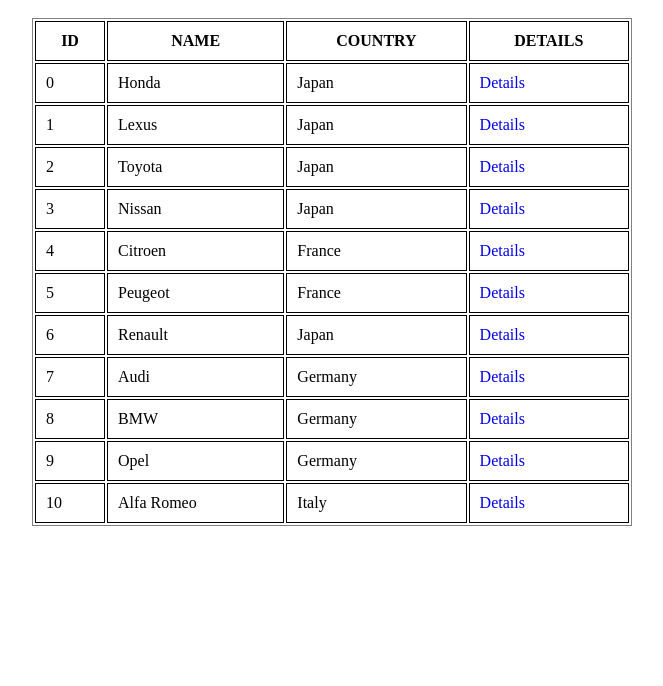
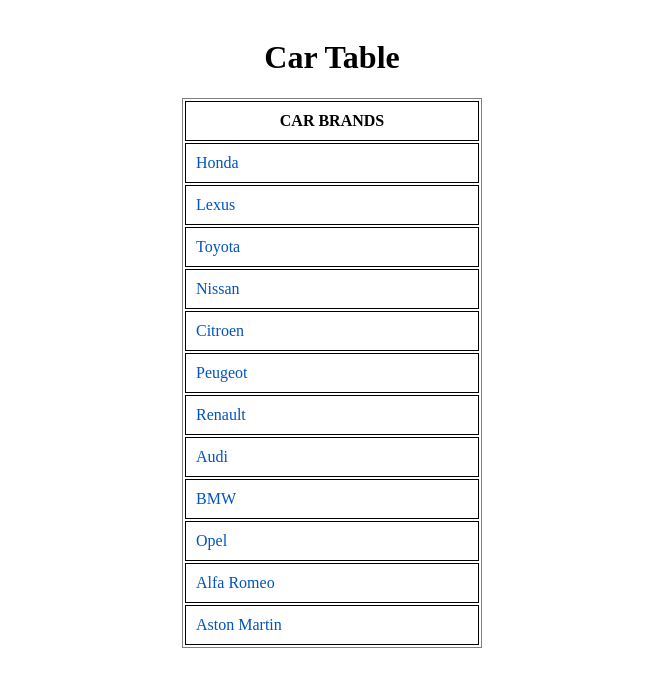
Before and after one commit to milancakic89/brand-car-assignment, an Angular app: page / in a window 1280 px wide. Shown: the top 686 px of the page, without its empty margins (308-971 px from the left). Built offline with nearby package versions, Linux system fonts and the light colour scheme.

Commit message:
Refactored root table

```diff
--- a/src/app/app.service.ts
+++ b/src/app/app.service.ts
@@ -13,7 +13,8 @@
         new Car(7, 'Audi', 'Germany'),
         new Car(8, 'BMW', 'Germany'),
         new Car(9, 'Opel', 'Germany'),
-        new Car(10, 'Alfa Romeo', 'Italy')
+        new Car(10, 'Alfa Romeo', 'Italy'),
+        new Car(11, 'Aston Martin', 'United Kingdom')
     ];
 
     getCars(){
--- a/src/app/car-details/car-details.component.css
+++ b/src/app/car-details/car-details.component.css
@@ -11,3 +11,6 @@
     background-color: rgb(83, 83, 83);
     color: #fff;
 }
+h1{
+    text-align: center;
+}
--- a/src/app/car-details/car-details.component.html
+++ b/src/app/car-details/car-details.component.html
@@ -1,3 +1,4 @@
+<h1>Car details</h1>
 <div *ngIf="fetched" class="container">
     <table>
         <tr>
--- a/src/app/car-table/car-table.component.css
+++ b/src/app/car-table/car-table.component.css
@@ -0,0 +1,3 @@
+h1{
+    text-align: center;
+}
--- a/src/app/car-table/car-table.component.html
+++ b/src/app/car-table/car-table.component.html
@@ -1,16 +1,11 @@
 <div>
+    <h1>Car Table</h1>
     <table>
         <tr>
-            <th>Id</th>
-            <th>Name</th>
-            <th>Country</th>
-            <th>Details</th>
+            <th>Car Brands</th>
         </tr>
         <tr *ngFor="let car of cars">
-            <td>{{ car.id }}</td>
-            <td>{{ car.name }}</td>
-            <td>{{ car.country }}</td>
-            <td><a [routerLink]="['brand', car.id]">Details</a></td>
+            <td><a [routerLink]="['brand', car.id]">{{car.name}}</a></td>
         </tr>
     </table>
 </div>
--- a/src/styles.css
+++ b/src/styles.css
@@ -2,7 +2,8 @@
 table{
     border: 1px solid gray;
     padding: 0;
-    width: 50%;
+    min-width: 300px;
+    max-width: 700px;
     margin: 0 auto;
 }
 tr{
@@ -21,4 +22,5 @@
 }
 a{
     text-decoration: none;
+    color: rgb(1, 83, 190);
 }
```
Also changed, not shown: src/app/app.component.css (line endings or trailing spaces).
